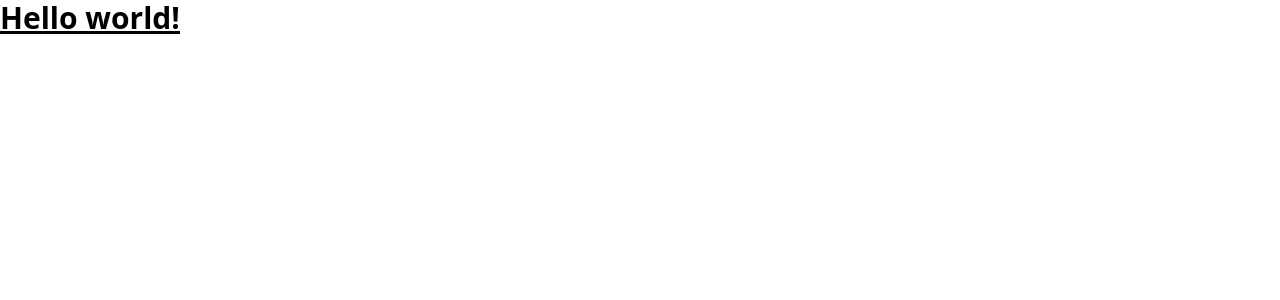
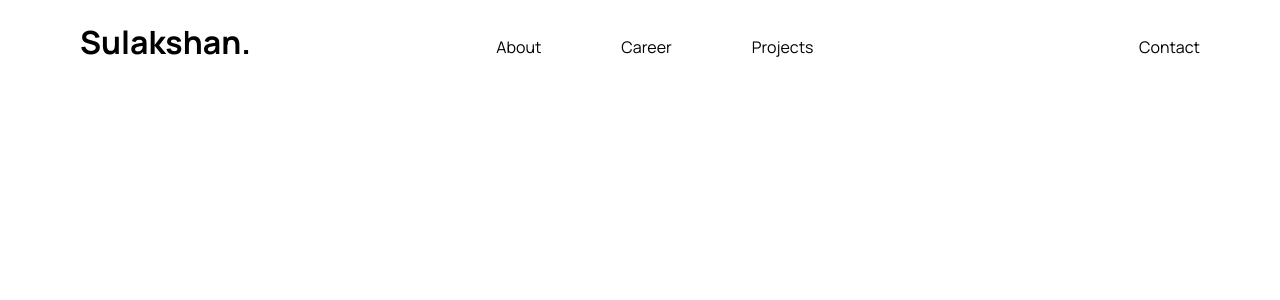
Before and after one commit to SulakshanSiva/Sulakshan, a React (Create React App) app: page / in a window 1280 px wide. Shown: the top 300 px of the page. Built offline with nearby package versions, Linux system fonts and the light colour scheme.

Commit message:
Created navbar

```diff
--- a/package.json
+++ b/package.json
@@ -9,6 +9,7 @@
     "react": "^18.2.0",
     "react-dom": "^18.2.0",
     "react-scripts": "5.0.1",
+    "sass": "^1.75.0",
     "web-vitals": "^2.1.4"
   },
   "scripts": {
@@ -34,8 +35,5 @@
       "last 1 firefox version",
       "last 1 safari version"
     ]
-  },
-  "devDependencies": {
-    "tailwindcss": "^3.4.3"
   }
 }
--- a/src/Components/App.js
+++ b/src/Components/App.js
@@ -1,10 +1,12 @@
-import "../Styles/App.css"
+import "../Styles/App.scss"
 import Navbar from "./Navbar";
+import Home from "./Home";
 
 function App() {
   return (
     <div className="App">
       <Navbar/>
+      {/* <Home/> */}
     </div>
   );
 }
--- /dev/null
+++ b/src/Components/Home.js
@@ -0,0 +1,9 @@
+import React from 'react'
+
+const Home = () => {
+  return (
+    <div>Home</div>
+  )
+}
+
+export default Home;
--- a/src/Components/Navbar.js
+++ b/src/Components/Navbar.js
@@ -1,11 +1,26 @@
+  import "../Styles/Navbar.scss"
   import React from 'react'
 
   const Navbar = () => {
     return (
-    <div>
-      <h1 className="text-3xl font-bold underline">
-        Hello world!
-      </h1>
+      <div className="navbar">
+
+        <div className="navLogo">
+          <h1>Sulakshan.</h1>
+        </div>
+
+        <div className="navLinks">
+          <ul>
+            <li><a href="#">About</a></li>
+            <li><a href="#">Career</a></li>
+            <li><a href="#">Projects</a></li>
+          </ul>
+        </div>
+
+        <div className="navBtn">
+          <a href="#">Contact</a>
+        </div>
+
       </div>
     )
   }
--- a/src/Styles/App.css
+++ /dev/null
@@ -1,3 +0,0 @@
-*{
-
-}
--- /dev/null
+++ b/src/Styles/App.scss
@@ -0,0 +1,11 @@
+@import url('https://fonts.googleapis.com/css2?family=Manrope:wght@200..800&display=swap');
+
+* {
+    margin: 0;
+    padding: 0;
+    font-family: "Manrope", sans-serif;
+}
+
+a:hover{
+    cursor: pointer;
+}
--- /dev/null
+++ b/src/Styles/Navbar.scss
@@ -0,0 +1,53 @@
+$text-color: black;
+$hover-color: #0074D9;
+$margin-spacing: 80px;
+
+.navbar{
+    display: flex;
+    justify-content: space-between;
+    align-items: center;
+    margin-top: 20px;
+
+    .navLogo{
+        margin-left: $margin-spacing;
+    }
+
+    .navLinks{
+        margin-top: 10px;
+
+        ul{
+            list-style-type: none;
+            padding: 0;
+            margin: 0;
+
+            li{
+                display: inline;
+                margin-right: $margin-spacing;
+
+                a{
+                    text-decoration: none;
+                    color: $text-color;
+                }
+
+                a:hover{
+                    color: $hover-color;
+                }
+            }
+        }
+    }
+
+    .navBtn{
+        margin-top: 10px;
+        margin-right: $margin-spacing;
+
+        a{
+            text-decoration: none;
+            color: $text-color;
+        }
+
+        a:hover{
+            color: $hover-color;
+        }
+    }
+
+}
--- a/src/index.js
+++ b/src/index.js
@@ -1,6 +1,6 @@
 import React from 'react';
 import ReactDOM from 'react-dom/client';
-import "./Styles/index.css"
+import "./Styles/Index.scss"
 import App from './Components/App';
 
 const root = ReactDOM.createRoot(document.getElementById('root'));
--- a/tailwind.config.js
+++ /dev/null
@@ -1,10 +0,0 @@
-/** @type {import('tailwindcss').Config} */
-module.exports = {
-  content: [
-    "./src/**/*.{js,jsx,ts,tsx}",
-  ],
-  theme: {
-    extend: {},
-  },
-  plugins: [],
-}
```
Also changed, not shown: src/Styles/index.css (deleted, +0 -7 lines), src/Styles/Index.scss (added), 1 other file (tests, documents, lock files or other folders). Lines whose indentation alone changed are shown as unchanged.
